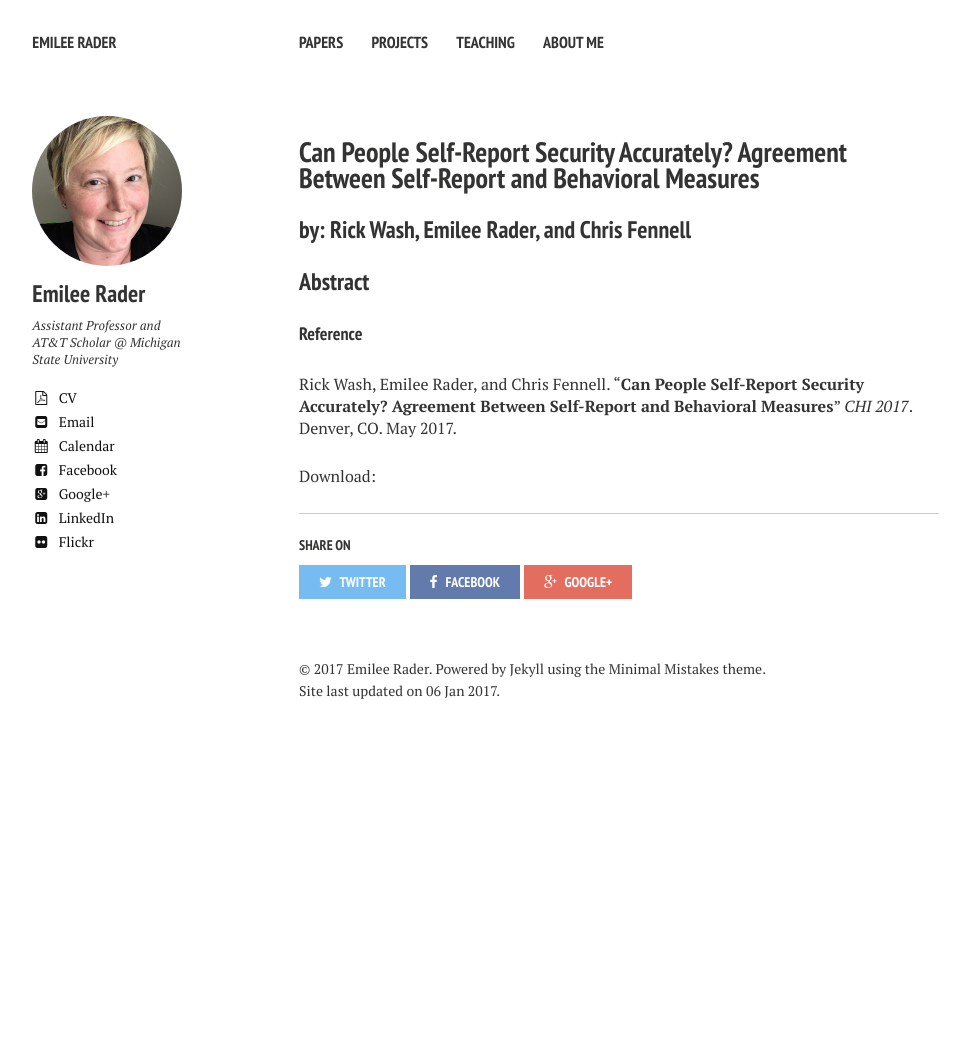
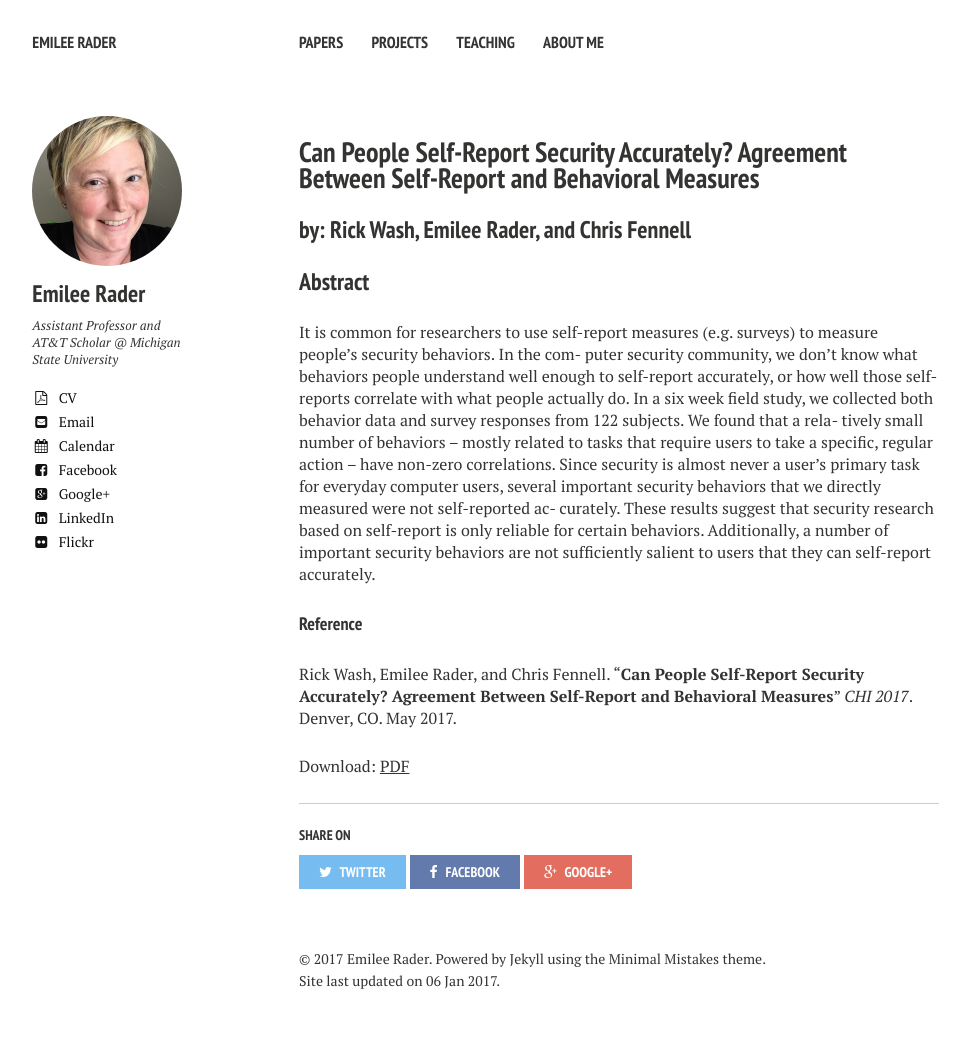
Before and after one commit to bierdoctor/bierdoctor.github.io, a Jekyll site: the page built from _posts/2017-05-01-security-self-report-chi.md, in a window 1280 px wide. Shown: the whole page, without its empty margins (21-991 px from the left). Built offline with Jekyll 4.4.1, drawn with Linux system fonts in a browser that asks for light colours; nearby versions of some CDN libraries; before the commit the page ends 900 px from its top, so only the background shows below that.

```diff
--- a/_posts/2017-05-01-security-self-report-chi.md
+++ b/_posts/2017-05-01-security-self-report-chi.md
@@ -10,10 +10,12 @@ conference: CHI 2017
 month: May
 city: Denver, CO
 abstract: false
+file: "security-self-report.pdf"
+doi: "10.1145/3025453.3025911"
 ---
 
+It is common for researchers to use self-report measures (e.g. surveys) to measure people’s security behaviors. In the com- puter security community, we don’t know what behaviors people understand well enough to self-report accurately, or how well those self-reports correlate with what people actually do. In a six week field study, we collected both behavior data and survey responses from 122 subjects. We found that a rela- tively small number of behaviors – mostly related to tasks that require users to take a specific, regular action – have non-zero correlations. Since security is almost never a user’s primary task for everyday computer users, several important security behaviors that we directly measured were not self-reported ac- curately. These results suggest that security research based on self-report is only reliable for certain behaviors. Additionally, a number of important security behaviors are not sufficiently salient to users that they can self-report accurately.
+
 <!--
-file: ""
 acmdl:
-doi:
  -->
```
Also changed, not shown: 1 other file.
